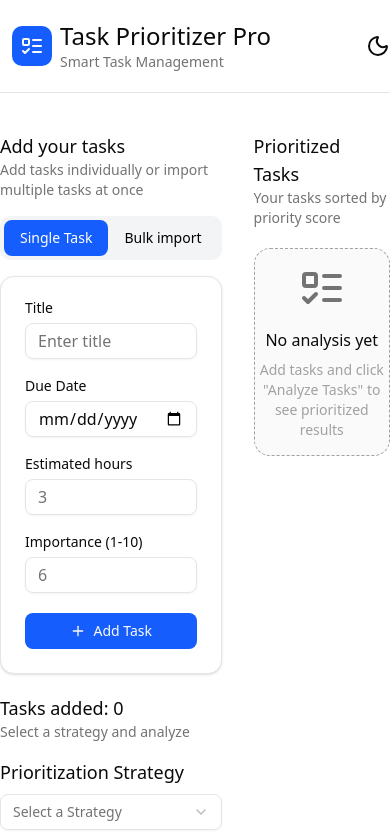
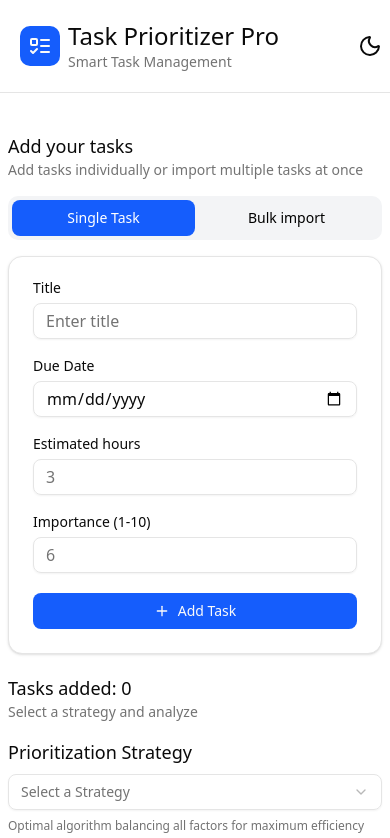
Before and after one commit to yuvanvk/taskManager, a React app in the folder frontend/: page / in a window 390 px wide. Shown: the top 838 px of the page. Built offline with nearby package versions, Linux system fonts and the light colour scheme; the HTML template or start-up script is replaced by a standard one.

Commit message:
fix: responsive frontend

```diff
--- a/frontend/src/components/app/bulk-input.tsx
+++ b/frontend/src/components/app/bulk-input.tsx
@@ -43,7 +43,7 @@ export const BulkInput = () => {
           className="w-full h-52 px-2 py-1"
         />
 
-        <p className="text-xs text-neutral-400 whitespace-nowrap">
+        <p className="text-xs text-neutral-400 lg:whitespace-nowrap">
           Format: Array of objects with title, dueDate (YYYY-MM-DD), effort
           (1-10), and importance (1-10)
         </p>
--- a/frontend/src/components/app/prioritized-tasks.tsx
+++ b/frontend/src/components/app/prioritized-tasks.tsx
@@ -10,7 +10,7 @@ export const PrioritzedTasks = () => {
 
 
   return (
-    <div className="flex-1 pt-28">
+    <div className="w-full lg:flex-1 pt-28">
       <div className="text-lg font-medium">Prioritized Tasks</div>
       <div className="text-sm text-neutral-500">
         Your tasks sorted by priority score
--- a/frontend/src/components/ui/navbar.tsx
+++ b/frontend/src/components/ui/navbar.tsx
@@ -2,7 +2,7 @@ import { Moon } from "lucide-react"
 
 export const Navbar = () => {
     return (<div className="fixed w-full top-0 border-b bg-white/10 backdrop-blur-lg">
-        <div className="max-w-7xl mx-auto flex items-center justify-between">
+        <div className="max-w-7xl mx-auto flex items-center justify-between px-2">
             <div className="flex gap-x-2 items-center px-3 py-5">
                 <div className="bg-blue-600 px-2 py-2 rounded-lg">
                     <svg xmlns="http://www.w3.org/2000/svg" width="24" height="24" viewBox="0 0 24 24" fill="none" stroke="currentColor" stroke-width="2" stroke-linecap="round" stroke-linejoin="round" className="lucide lucide-list-todo h-6 w-6 text-primary-foreground"><rect x="3" y="5" width="6" height="6" rx="1"></rect><path d="m3 17 2 2 4-4"></path><path d="M13 6h8"></path><path d="M13 12h8"></path><path d="M13 18h8"></path></svg>
--- a/frontend/src/pages/task-prioritizer.tsx
+++ b/frontend/src/pages/task-prioritizer.tsx
@@ -13,9 +13,9 @@ export const TaskPrioritizer = () => {
   return (
     <>
       <Navbar />
-      <div className="max-w-7xl mx-auto">
-        <div className="flex items-start w-full gap-x-8 my-5">
-          <div className="flex-1">
+      <div className="lg:max-w-7xl mx-auto px-2">
+        <div className="flex flex-col lg:flex-row items-start w-full gap-x-8 my-5">
+          <div className="w-full lg:flex-1">
             <AddTasks setActive={setActive} active={active}/>
             <div>
               {active === "single" ? <SingleInputCard />: <BulkInput />}
```
